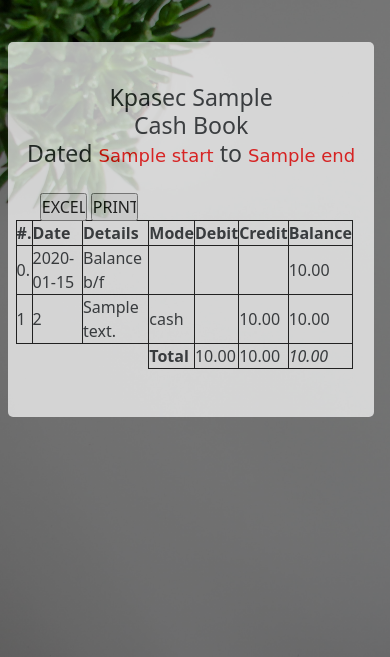
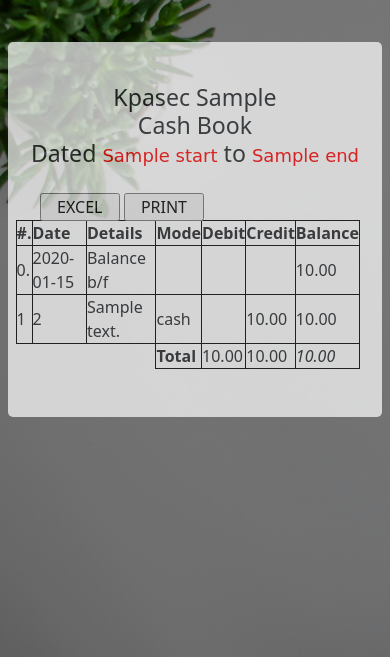
Before and after one commit to KINTEP/kpasec22, a Flask app: template templates/cash_book11.html in a window 390 px wide. Shown: the part 56-713 px from the top of the page. Run offline with Flask 2, Linux system fonts and the light colour scheme; the template is opened without the code that fills it: most values are stand-ins (such as "Sample title", 1, 10 or a date in 2020); some libraries are stand-ins or nearby versions.

Commit message:
'commite2'

```diff
--- a/templates/cash_book11.html
+++ b/templates/cash_book11.html
@@ -79,7 +79,7 @@ body{
    }
      .narv{
 		background: white;
-		width: 94%;
+		width: 96%;
 		height: 100%;
 		border-radius: 5px;
 		margin-top: 5vh;
@@ -96,7 +96,7 @@ body{
 	}
 
     .narv ul input{
-		width: 12vw;
+		width: 5em;
 	}
 
 	}
```
